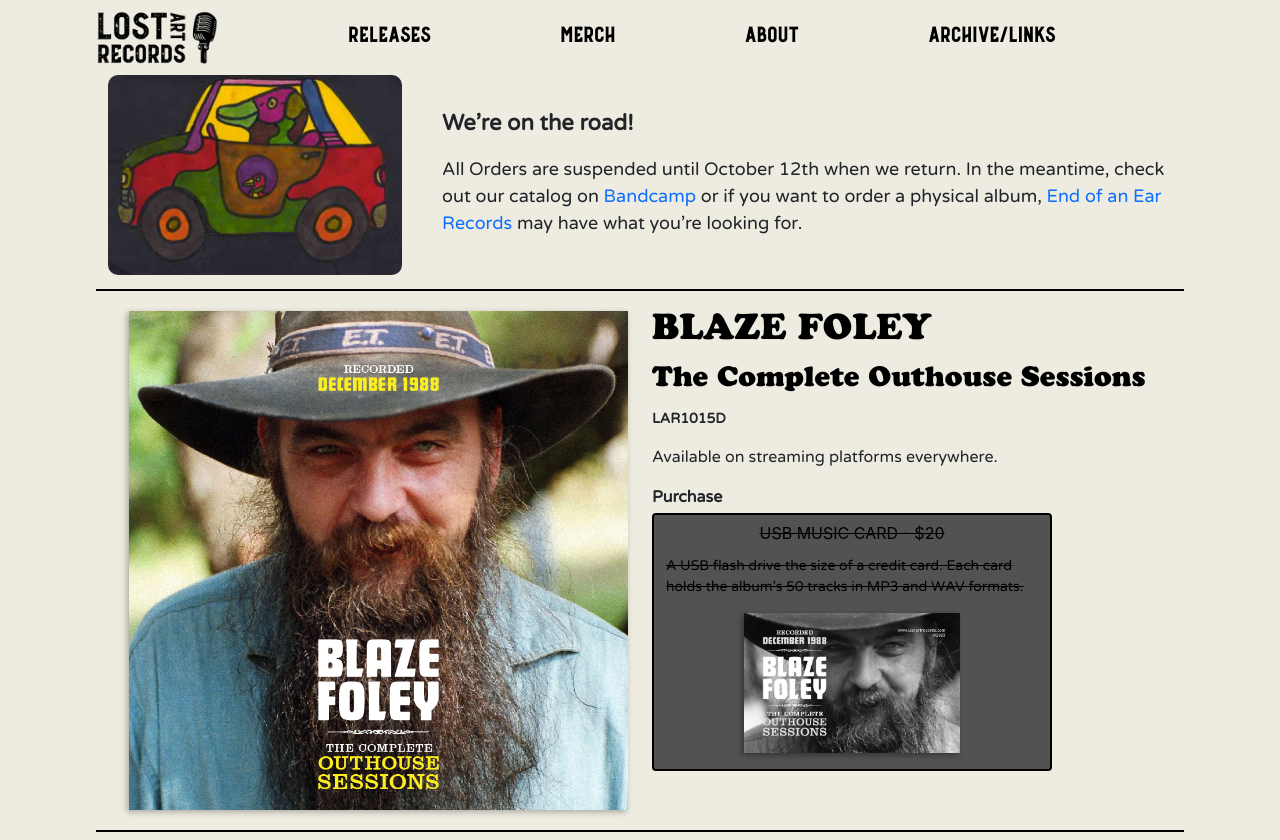
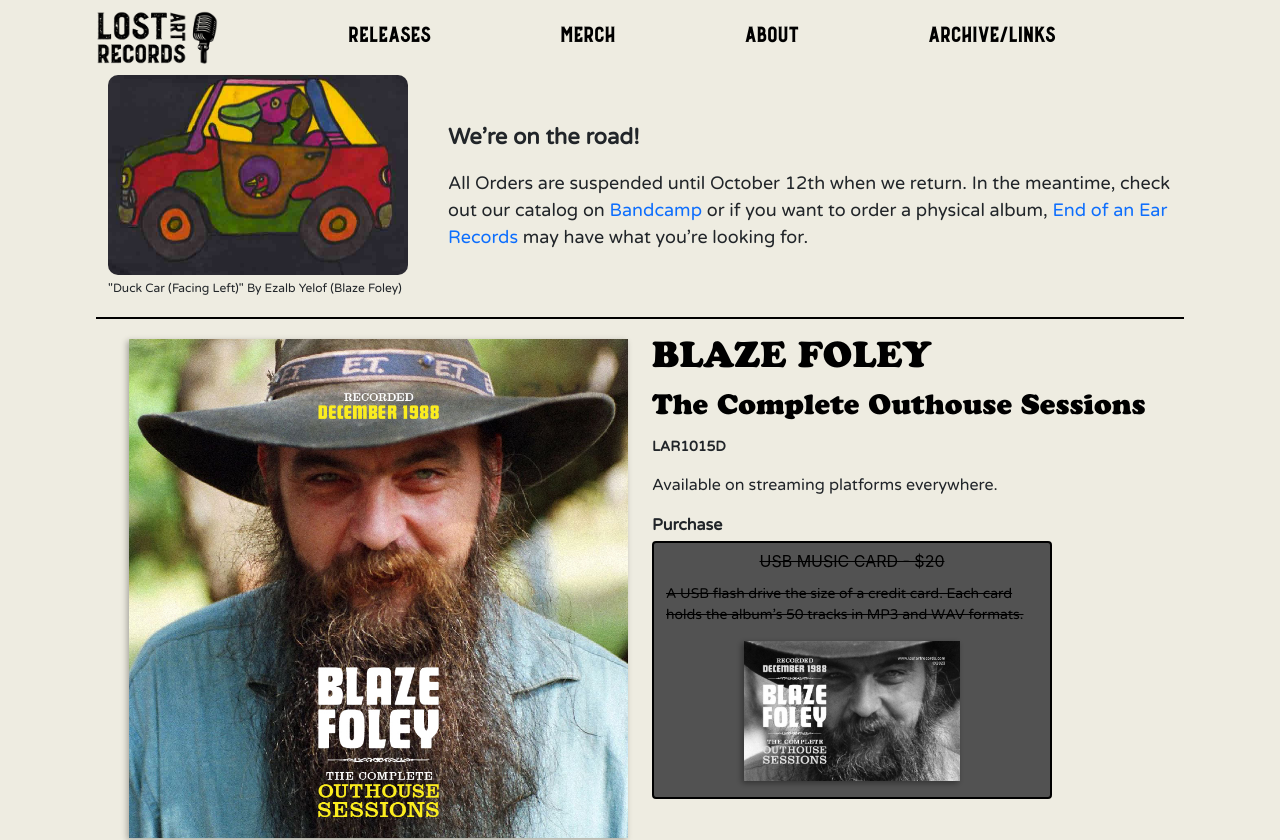
Before and after one commit to keenanmcdonald/lost-art-redesign, a Next.js app: page /album/outhouse-complete in a window 1280 px wide. Shown: the top 840 px of the page. Built offline with nearby package versions, Linux system fonts and the light colour scheme.

Commit message:
add attribution to art

```diff
--- a/src/components/away-banner.js
+++ b/src/components/away-banner.js
@@ -7,17 +7,21 @@
       className="away-banner"
       style={{ display: "flex", alignItems: "center" }}
     >
+      <div>
         <Image
           alt="a drawing by Blaze Foley of a duck driving a car"
           src="/images/duck-drawing.jpeg"
-        width={400}
+          width={300}
           height={200}
           style={{
             borderRadius: "10px",
             marginRight: "40px",
-          marginBottom: "10px",
           }}
         />
+        <p style={{ fontSize: "12px", marginTop: "4px" }}>
+          &quot;Duck Car (Facing Left)&quot; By Ezalb Yelof (Blaze Foley)
+        </p>
+      </div>
       <div>
         <p style={{ fontSize: "22px", fontWeight: "bold" }}>
           We&rsquo;re on the road!
```
Lines whose indentation alone changed are shown as unchanged.
